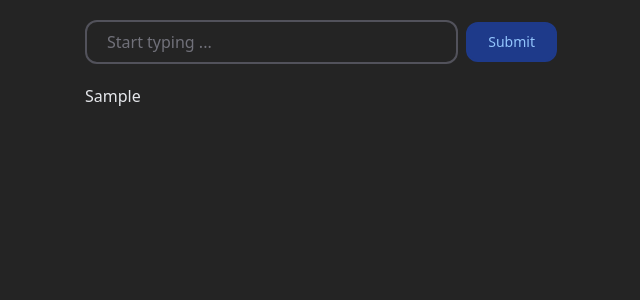
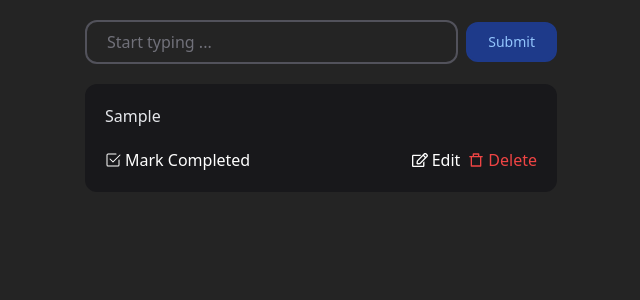
Before and after one commit to Yazdun/react-ts-fcc-tutorial, a React (Vite) app: page / in a window 1280 px wide. Both pictures are taken after typing "Sample" into the empty fields and a click on the button "Submit". Shown: the top 300 px of the page, without its empty margins (319-959 px from the left). Built offline with nearby package versions, Linux system fonts and the light colour scheme.

Commit message:
finish and add useLocalStorage hook

```diff
--- a/src/components/TodoItem.tsx
+++ b/src/components/TodoItem.tsx
@@ -11,5 +11,118 @@ import cn from 'classnames'
 import { motion } from 'framer-motion'
 
 export const TodoItem = (props: { todo: Todo }) => {
-  return <div>Todo Item</div>
+  const { todo } = props
+
+  const [editingTodoText, setEditingTodoText] = useState<string>('')
+  const [editingTodoId, setEditingTodoId] = useState<string | null>(null)
+
+  const { deleteTodo, editTodo, updateTodoStatus } = useTodo()
+
+  const editInputRef = useRef<HTMLInputElement>(null)
+
+  useEffect(() => {
+    if (editingTodoId !== null && editInputRef.current) {
+      editInputRef.current.focus()
+    }
+  }, [editingTodoId])
+
+  const handleEdit = (todoId: string, todoText: string) => {
+    setEditingTodoId(todoId)
+    setEditingTodoText(todoText)
+
+    if (editInputRef.current) {
+      editInputRef.current.focus()
+    }
+  }
+
+  const handleUpdate = (todoId: string) => {
+    if (editingTodoText.trim() !== '') {
+      editTodo(todoId, editingTodoText)
+      setEditingTodoId(null)
+      setEditingTodoText('')
+      toast.success('Todo updated successfully')
+    } else {
+      toast.error('Todo field cannot be empty!')
+    }
+  }
+
+  const handleDelete = (todoId: string) => {
+    deleteTodo(todoId)
+    toast.success('Todo deleted successfully!')
+  }
+
+  const handleStatusUpdate = (todoId: string) => {
+    updateTodoStatus(todoId)
+    toast.success('Todo status updated successfully!')
+  }
+
+  return (
+    <motion.li
+      layout
+      className={cn(
+        'p-5 rounded-xl bg-zinc-900',
+        todo.status === 'completed' && 'bg-opacity-50 text-zinc-500',
+      )}
+    >
+      {editingTodoId === todo.id ? (
+        <motion.div layout className="flex gap-2">
+          <Input
+            ref={editInputRef}
+            type="text"
+            value={editingTodoText}
+            onChange={e => setEditingTodoText(e.target.value)}
+          />
+          <button
+            className="px-5 py-2 text-sm font-normal text-orange-300 bg-orange-900 border-2 border-orange-900 active:scale-95 rounded-xl"
+            onClick={() => handleUpdate(todo.id)}
+          >
+            Update
+          </button>
+        </motion.div>
+      ) : (
+        <div className="flex flex-col gap-5">
+          <motion.span
+            layout
+            style={{
+              textDecoration:
+                todo.status === 'completed' ? 'line-through' : 'none',
+            }}
+          >
+            {todo.text}
+          </motion.span>
+          <div className="flex justify-between gap-5 text-white">
+            <button onClick={() => handleStatusUpdate(todo.id)}>
+              {todo.status === 'undone' ? (
+                <span className="flex items-center gap-1">
+                  <BsCheck2Square />
+                  Mark Completed
+                </span>
+              ) : (
+                <span className="flex items-center gap-1">
+                  <TbRefresh />
+                  Mark Undone
+                </span>
+              )}
+            </button>
+            <div className="flex items-center gap-2">
+              <button
+                onClick={() => handleEdit(todo.id, todo.text)}
+                className="flex items-center gap-1 "
+              >
+                <FaRegEdit />
+                Edit
+              </button>
+              <button
+                onClick={() => handleDelete(todo.id)}
+                className="flex items-center gap-1 text-red-500"
+              >
+                <RiDeleteBin7Line />
+                Delete
+              </button>
+            </div>
+          </div>
+        </div>
+      )}
+    </motion.li>
+  )
 }
--- a/src/components/TodoList.tsx
+++ b/src/components/TodoList.tsx
@@ -19,7 +19,7 @@ export const TodoList = () => {
   return (
     <ul className="grid max-w-lg gap-2 px-5 m-auto">
       {todos.map(todo => (
-        <li key={todo.id}>{todo.text}</li>
+        <TodoItem todo={todo} key={todo.id} />
       ))}
     </ul>
   )
--- a/src/context/TodoContext.tsx
+++ b/src/context/TodoContext.tsx
@@ -1,10 +1,13 @@
-import React, { createContext, useState } from 'react'
+import React, { createContext } from 'react'
 import { nanoid } from 'nanoid'
 import { useLocalStorage } from 'usehooks-ts'
 
 interface TodoContextProps {
   todos: Todo[]
   addTodo: (text: string) => void
+  deleteTodo: (id: string) => void
+  editTodo: (id: string, text: string) => void
+  updateTodoStatus: (id: string) => void
 }
 export interface Todo {
   id: string
@@ -17,7 +20,7 @@ export const TodoContext = createContext<TodoContextProps | undefined>(
 )
 
 export const TodoProvider = (props: { children: React.ReactNode }) => {
-  const [todos, setTodos] = useState<Todo[]>([])
+  const [todos, setTodos] = useLocalStorage<Todo[]>('todos', [])
 
   const addTodo = (text: string) => {
     const newTodo: Todo = {
@@ -28,9 +31,41 @@ export const TodoProvider = (props: { children: React.ReactNode }) => {
     setTodos([...todos, newTodo])
   }
 
+  const deleteTodo = (id: string) => {
+    setTodos(prevTodos => prevTodos.filter(todo => todo.id !== id))
+  }
+
+  const editTodo = (id: string, text: string) => {
+    setTodos(prevTodos => {
+      return prevTodos.map(todo => {
+        if (todo.id === id) {
+          return { ...todo, text }
+        }
+        return todo
+      })
+    })
+  }
+
+  const updateTodoStatus = (id: string) => {
+    setTodos(prevTodos => {
+      return prevTodos.map(todo => {
+        if (todo.id === id) {
+          return {
+            ...todo,
+            status: todo.status === 'undone' ? 'completed' : 'undone',
+          }
+        }
+        return todo
+      })
+    })
+  }
+
   const value: TodoContextProps = {
     todos,
     addTodo,
+    deleteTodo,
+    editTodo,
+    updateTodoStatus,
   }
 
   return (
```
